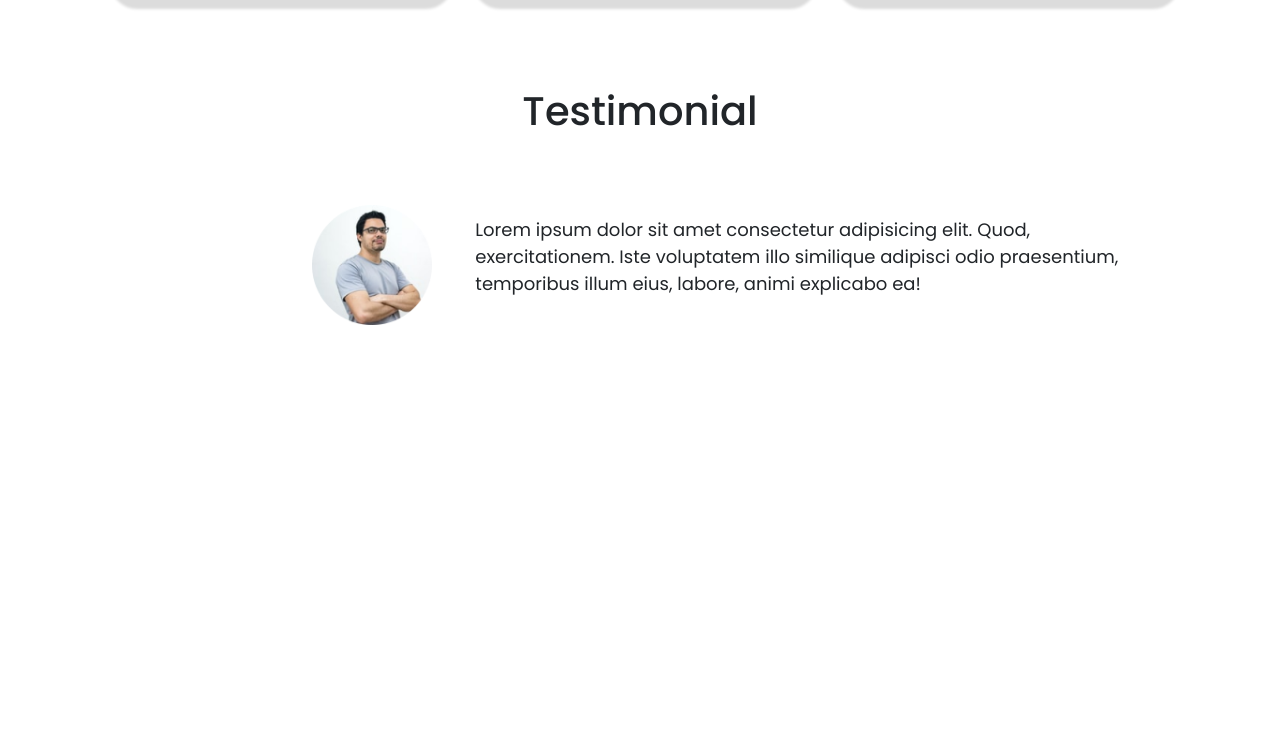
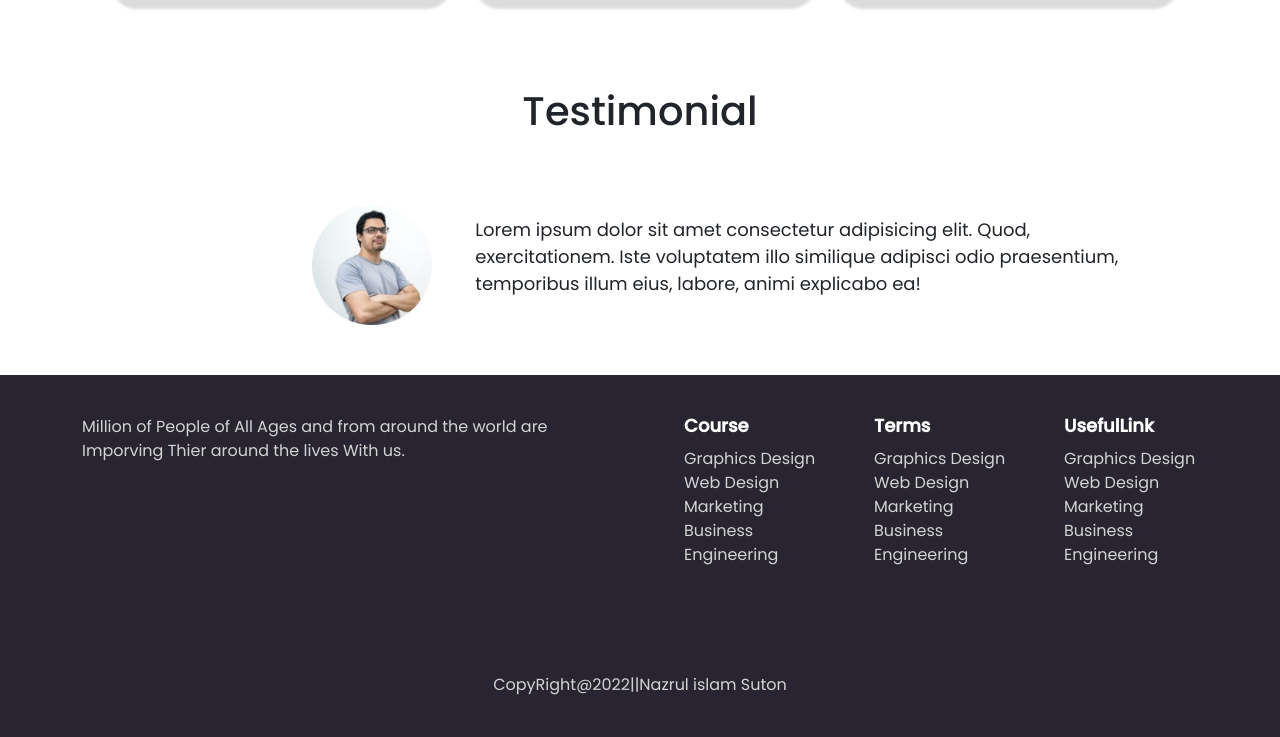
Before and after one commit to SutonCSE-N-33/E-School, a plain HTML site: page index.html in a window 1280 px wide. Shown: the part 1551-2288 px from the top of the page. Before the commit the page ends 1926 px from the top, so only its background shows below. Drawn offline with nearby package versions, Linux system fonts and the light colour scheme.

Commit message:
update footer

```diff
--- a/index.html
+++ b/index.html
@@ -188,6 +188,51 @@
 </div>
 
 
+<footer id="footer">
+    <div class="container">
+        <div class="row footer d-flex ">
+            <div class="col-md-6">
+                 <p>Million of People of All Ages and from around the world are Imporving
+                     Thier around the  lives With us.
+                 </p>
+            </div>
+            <div class="col-md-2 f-1">
+                 <ul>
+                     <h6>Course</h6>
+
+                     <li>Graphics Design</li>
+                     <li>Web Design</li>
+                     <li>Marketing</li>
+                     <li>Business</li>
+                     <li>Engineering</li>
+                 </ul>
+            </div>
+            <div class="col-md-2 f-2">
+                <ul>
+                    <h6>Terms</h6>
+                    <li>Graphics Design</li>
+                    <li>Web Design</li>
+                    <li>Marketing</li>
+                    <li>Business</li>
+                    <li>Engineering</li>
+                </ul>
+            </div>
+            <div class="col-md-2 f-3">
+                <ul>
+                    <h6>UsefulLink</h6>
+                    <li>Graphics Design</li>
+                    <li>Web Design</li>
+                    <li>Marketing</li>
+                    <li>Business</li>
+                    <li>Engineering</li>
+                </ul>
+            </div>
+            <span>CopyRight@2022||Nazrul islam Suton</span>
+        </div>
+    </div>
+</footer>
+
+
 
     <script src="https://cdn.jsdelivr.net/npm/bootstrap@5.1.3/dist/js/bootstrap.bundle.min.js" integrity="sha384-ka7Sk0Gln4gmtz2MlQnikT1wXgYsOg+OMhuP+IlRH9sENBO0LRn5q+8nbTov4+1p" crossorigin="anonymous"></script>
     <script src="https://cdn.jsdelivr.net/npm/@popperjs/core@2.10.2/dist/umd/popper.min.js" integrity="sha384-7+zCNj/IqJ95wo16oMtfsKbZ9ccEh31eOz1HGyDuCQ6wgnyJNSYdrPa03rtR1zdB" crossorigin="anonymous"></script>
--- a/style.css
+++ b/style.css
@@ -130,3 +130,30 @@ section, .container{
     width:120px;
     transform: translateX(190px);
 }
+
+#footer{
+    background-color: #282531;
+    padding: 40px 20px;
+}
+.f-1 ul li,.f-2 ul li,.f-3 ul li{
+        list-style: none;
+        color:lightgray;
+        text-align: left;
+        font-size: 16px;
+}
+.f-1 ul h6,.f-2 ul h6,.f-3 ul h6{
+   color:white;
+   padding-bottom: 3px;
+   font-size: 18px;
+   font-weight: 700;
+
+}
+.footer p{
+    color: lightgray;
+}
+.footer span{
+    text-align: center;
+    color:lightgray;
+    margin-top: 90px;
+    font-size: 16px;
+}
```
